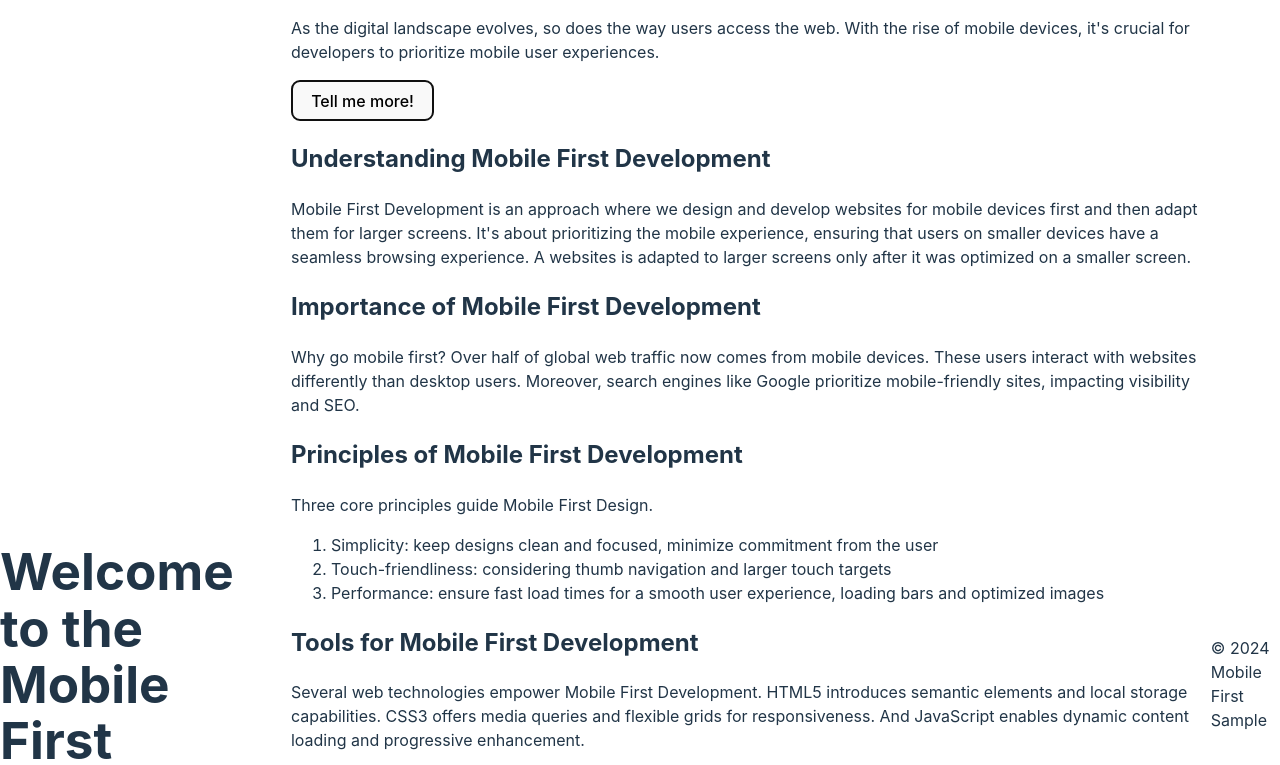
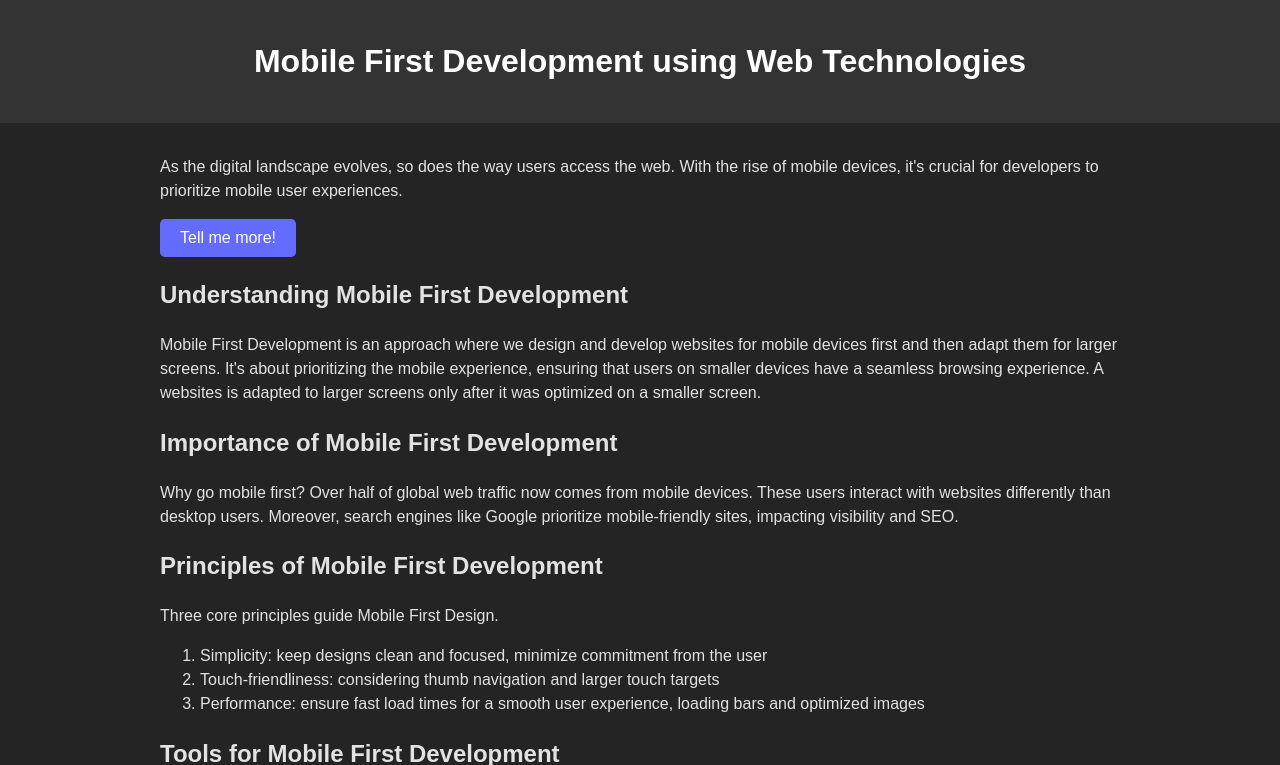
Before and after one commit to lisamariepleyer/mobile-first-dev-example, a website built with Vite: page index.html in a window 1280 px wide. Both pictures are taken after a click on the button "Tell me more!". Shown: the top 765 px of the page. Built offline with nearby package versions, Linux system fonts and the light colour scheme.

Commit message:
add styling for showcase

```diff
--- a/index.html
+++ b/index.html
@@ -8,7 +8,7 @@
   </head>
   <body>
     <header>
-      <h1>Welcome to the Mobile First Sample</h1>
+      <h1>Mobile First Development using Web Technologies</h1>
     </header>
     <main>
       <p>As the digital landscape evolves, so does the way users access the web. With the rise of mobile devices, it's crucial for developers to prioritize mobile user experiences.</p>
@@ -30,18 +30,18 @@
         </ol>
 
         <h2>Tools for Mobile First Development</h2>
-        <p>Several web technologies empower Mobile First Development. HTML5 introduces semantic elements and local storage capabilities. CSS3 offers media queries and flexible grids for responsiveness. And JavaScript enables dynamic content loading and progressive enhancement.</p>
+        <p>Several web technologies empower Mobile First Development.</p>
         <ol>
-          <li>HTML5: Beyond introducing semantic elements for better content structuring, HTML5 enhances user experience with features like form validation and video/audio playback without needing external plugins. It also enables offline capabilities and improved performance through local storage, allowing websites to store data locally on the user’s device for quicker access.</li>
+          <li>HTML5: Beyond introducing semantic elements for better content structuring (which is important for search engines or accessibility features), HTML5 enhances user experience with features like form validation without needing external plugins. It also enables offline capabilities and improved performance through local storage, allowing websites to store data locally on the user’s device for quicker access.</li>
           <li>CSS3: CSS3 revolutionizes responsive design with media queries, letting websites adapt seamlessly to different screen sizes. It also introduces advanced styling features like animations, transitions, and flexible box layouts, enabling more dynamic, visually appealing designs that are essential for engaging mobile users.</li>
-          <li>JavaScript: JavaScript facilitates interactive and dynamic web experiences, crucial for mobile users. It supports asynchronous data loading through AJAX, reducing reload times, and allows for progressive enhancement, ensuring basic functionality for all users while providing an enhanced experience for those with capable devices.</li>
+          <li>JavaScript: JavaScript facilitates interactive and dynamic web experiences, crucial for mobile users. It supports asynchronous data loading through AJAX, reducing reload times, and allows for progressive enhancement. Content can be loaded and updated asynchronously without needing to refresh the entire page, which leads to a more dynamic and engaging user experience, a particularly important feature for mobile users who expect quick interactions.</li>
         </ol>
 
         <h2>Overcoming Challenges for Mobile First Development</h2>
         <ul>
-          <li>Challenge: Varied Screen Sizes. Solution: Fluid layouts</li>
-          <li>Challenge: Limited bandwidth. Solution: Content optimization.</li>
-          <li>Challenge: Diverse devices. Solution: Progressive enhancement.</li>
+          <li>Diverse devices. Solution: Progressive enhancement.</li>
+          <li>Varied Screen Sizes. Solution: Fluid layouts.</li>
+          <li>Limited bandwidth. Solution: Content optimization.</li>
         </ul>
 
         <h2>Sources</h2>
@@ -51,11 +51,13 @@
           <li><a href="https://www.affirma.com/blog/google-launches-changes-search-ranking-to-prioritize-mobile-friendly-sites#:~:text=Why%20Google%20Launches%20a%20New,traffic%20come%20from%20mobile%20devices">Google Prioritizes Mobile-Friendly Sites</a></li>
           <li><a href="https://www.uxpin.com/studio/blog/principles-mobile-app-design/">9 Principles of Mobile App Design</a></li>
           <li><a href="https://medium.com/@verticalmotion/mobile-app-ux-design-3-key-principles-for-crafting-a-meaningful-user-experience-888afc76ce89">Mobile App UX Design: 3 Key Principles for Crafting a Meaningful User Experience</a></li>
+          <li><a href="https://www.smashingmagazine.com/2009/04/progressive-enhancement-what-it-is-and-how-to-use-it/">Progressive Enhancement: What It Is, And How To Use It?</a></li>
+          <li><a href="https://www.sitepoint.com/responsive-web-design-fluid-layouts/">Responsive Web Design: Fluid Layouts</a></li>
         </ul>
       </div>
     </main>
     <footer>
-      <p>© 2024 Mobile First Sample</p>
+      <p>© 2024 Mobile First Development Example</p>
     </footer>
     <script type="module" src="/main.js"></script>
   </body>
--- a/style.css
+++ b/style.css
@@ -23,74 +23,48 @@ a:hover {
 }
 
 body {
+  font-family: Arial, sans-serif;
   margin: 0;
-  display: flex;
-  place-items: center;
-  min-width: 320px;
-  min-height: 100vh;
+  padding: 0;
+  text-align: left;
 }
 
-h1 {
-  font-size: 3.2em;
-  line-height: 1.1;
-}
-
-#app {
-  max-width: 1280px;
-  margin: 0 auto;
-  padding: 2rem;
+header, footer {
+  background-color: #333;
+  color: white;
+  padding: 1rem;
   text-align: center;
 }
 
-.logo {
-  height: 6em;
-  padding: 1.5em;
-  will-change: filter;
-  transition: filter 300ms;
-}
-.logo:hover {
-  filter: drop-shadow(0 0 2em #646cffaa);
-}
-.logo.vanilla:hover {
-  filter: drop-shadow(0 0 2em #f7df1eaa);
-}
-
-.card {
-  padding: 2em;
-}
-
-.read-the-docs {
-  color: #888;
+main {
+  padding: 1rem;
 }
 
 button {
-  border-radius: 8px;
-  border: 1px solid transparent;
-  padding: 0.6em 1.2em;
-  font-size: 1em;
-  font-weight: 500;
-  font-family: inherit;
-  background-color: #1a1a1a;
+  padding: 15px 30px;
+  font-size: 20px;
+  background-color: #646cff;
+  color: white;
+  border: none;
+  border-radius: 5px;
   cursor: pointer;
-  transition: border-color 0.25s;
-}
-button:hover {
-  border-color: #646cff;
-}
-button:focus,
-button:focus-visible {
-  outline: 4px auto -webkit-focus-ring-color;
+  transition: background-color 0.1s;
 }
 
-@media (prefers-color-scheme: light) {
-  :root {
-    color: #213547;
-    background-color: #ffffff;
+button:hover {
+  background-color: #535bf2;
+}
+
+/* Styles for bigger screens */
+@media (min-width: 768px) {
+  main {
+    margin: auto;
+    width: 80%;
+    max-width: 960px;
   }
-  a:hover {
-    color: #747bff;
-  }
+
   button {
-    background-color: #f9f9f9;
+    padding: 10px 20px;
+    font-size: 16px;
   }
 }
```
